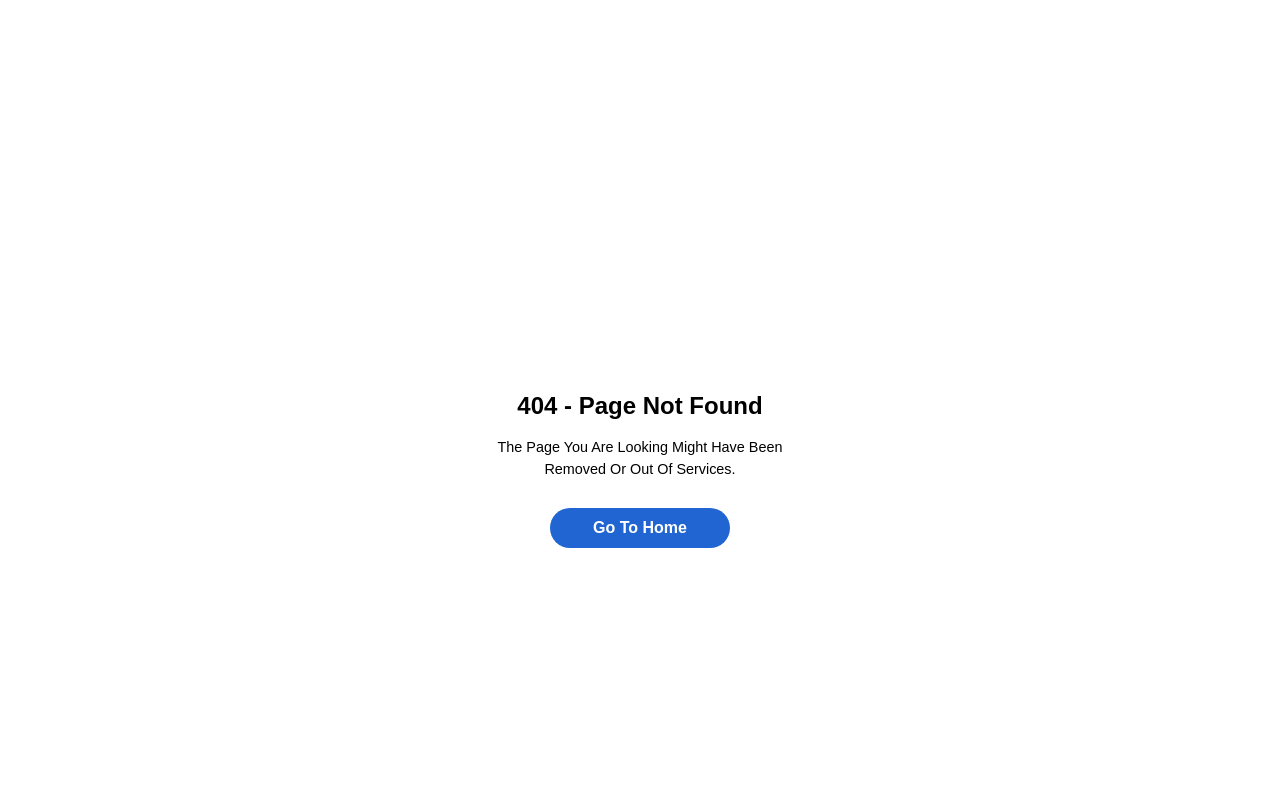
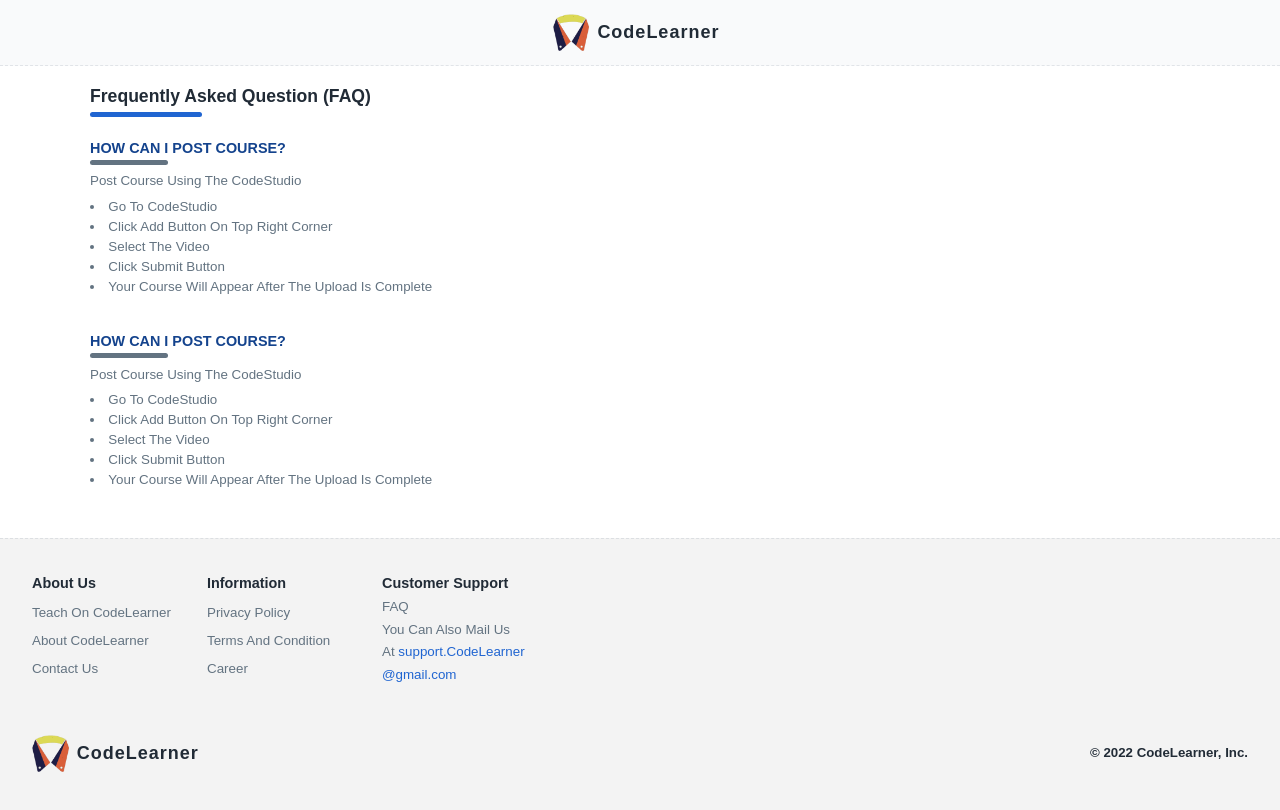
Before and after one commit to AshokLamaMoktanTamang/FYP-CodeLearner, a React (Create React App) app: page /faq in a window 1280 px wide. Before the commit this address led to /404. Built offline with nearby package versions, Linux system fonts and the light colour scheme; some icons are missing.

Commit message:
FAQ page UI

```diff
--- /dev/null
+++ b/src/Pages/Faq.js
@@ -0,0 +1,93 @@
+// importing denepdencies
+import React from 'react'
+import styled from 'styled-components'
+
+// importing components
+import Page from '../components/page'
+
+// stylde components
+const Container = styled.section`
+  max-width: 1100px;
+  margin: auto;
+
+  & > h2,
+  & > section h3 {
+    font-size: 1.1rem;
+    color: var(--text-black);
+    line-height: 1.7;
+    margin-bottom: 1.5rem;
+    position: relative;
+    width: fit-content;
+
+    ::before {
+      position: absolute;
+      content: '';
+      width: 40%;
+      height: 5px;
+      border-radius: 20px;
+      background-color: var(--text-blue);
+      top: 100%;
+      left: 0;
+    }
+  }
+  & > section {
+    margin-bottom: 2rem;
+
+    & > h3 {
+      margin-bottom: 0.7rem;
+      font-size: 0.9rem;
+      color: var(--hover-404-blue);
+      text-transform: Uppercase;
+
+      ::before {
+        background-color: var(--text-light-black);
+      }
+    }
+
+    & > p,
+    & ul li {
+      font-size: 0.835rem;
+      line-height: 1.5;
+      color: var(--text-light-black);
+      text-align: justify;
+    }
+
+    & > ul {
+      margin-top: 0.35rem;
+      list-style: inside;
+    }
+  }
+`
+
+export default function FAQ() {
+  return (
+    <Page title="FAQ">
+      <Container>
+        <h2>Frequently Asked Question (FAQ)</h2>
+
+        <section>
+          <h3>How can I post course?</h3>
+          <p>Post course using the CodeStudio</p>
+          <ul>
+            <li>Go to CodeStudio</li>
+            <li>Click add button on top right corner</li>
+            <li>Select the video</li>
+            <li>Click submit button</li>
+            <li>Your course will appear after the upload is complete</li>
+          </ul>
+        </section>
+        <section>
+          <h3>How can I post course?</h3>
+          <p>Post course using the CodeStudio</p>
+          <ul>
+            <li>Go to CodeStudio</li>
+            <li>Click add button on top right corner</li>
+            <li>Select the video</li>
+            <li>Click submit button</li>
+            <li>Your course will appear after the upload is complete</li>
+          </ul>
+        </section>
+      </Container>
+    </Page>
+  )
+}
--- a/src/Pages/PrivacyPoliicy.js
+++ b/src/Pages/PrivacyPoliicy.js
@@ -36,7 +36,7 @@ const Container = styled.section`
 
     & > h3 {
       margin-bottom: 0.7rem;
-      font-size: 0.97rem;
+      font-size: 0.9rem;
       color: var(--hover-404-blue);
       text-transform: Uppercase;
 
--- a/src/Pages/TermsAndCondition.js
+++ b/src/Pages/TermsAndCondition.js
@@ -36,7 +36,7 @@ const Container = styled.section`
 
     & > h3 {
       margin-bottom: 0.7rem;
-      font-size: 0.97rem;
+      font-size: 0.9rem;
       color: var(--hover-404-blue);
       text-transform: Uppercase;
 
--- a/src/components/footer.js
+++ b/src/components/footer.js
@@ -101,9 +101,7 @@ export default function Footer() {
         </section>
         <section>
           <h2>Customer Support</h2>
-          <a href="/" target="_blank">
-            Help
-          </a>
+          <Link to={'/faq'}>FAQ</Link>
           <p>
             You can also mail us at
             <a href={`mailto:${process.env.REACT_APP_CONTACT_EMAIL}`}> {process.env.REACT_APP_CONTACT_EMAIL}</a>
--- a/src/router.js
+++ b/src/router.js
@@ -23,6 +23,7 @@ import Contact from './Pages/Contact'
 import About from './Pages/About'
 import PrivacyPoliicy from './Pages/PrivacyPoliicy'
 import TermsAndCondition from './Pages/TermsAndCondition'
+import Faq from './Pages/Faq'
 
 export default function Router() {
   return useRoutes([
@@ -76,6 +77,7 @@ export default function Router() {
         { path: 'contact', element: <Contact /> },
         { path: 'privacy-policy', element: <PrivacyPoliicy /> },
         { path: 'terms-and-conditions', element: <TermsAndCondition /> },
+        { path: 'faq', element: <Faq /> },
         { path: 'career', element: <MyCourse /> },
       ],
     },
```
